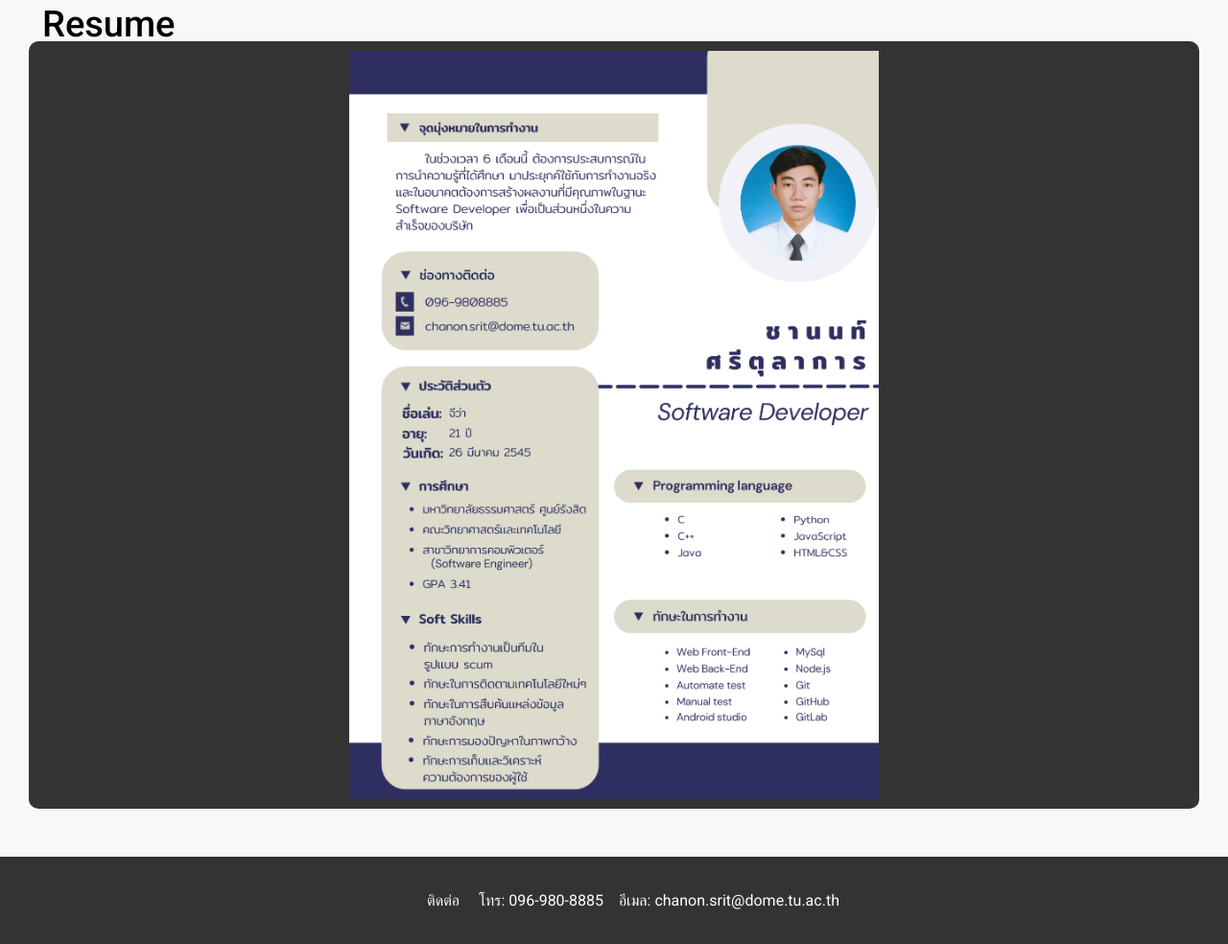
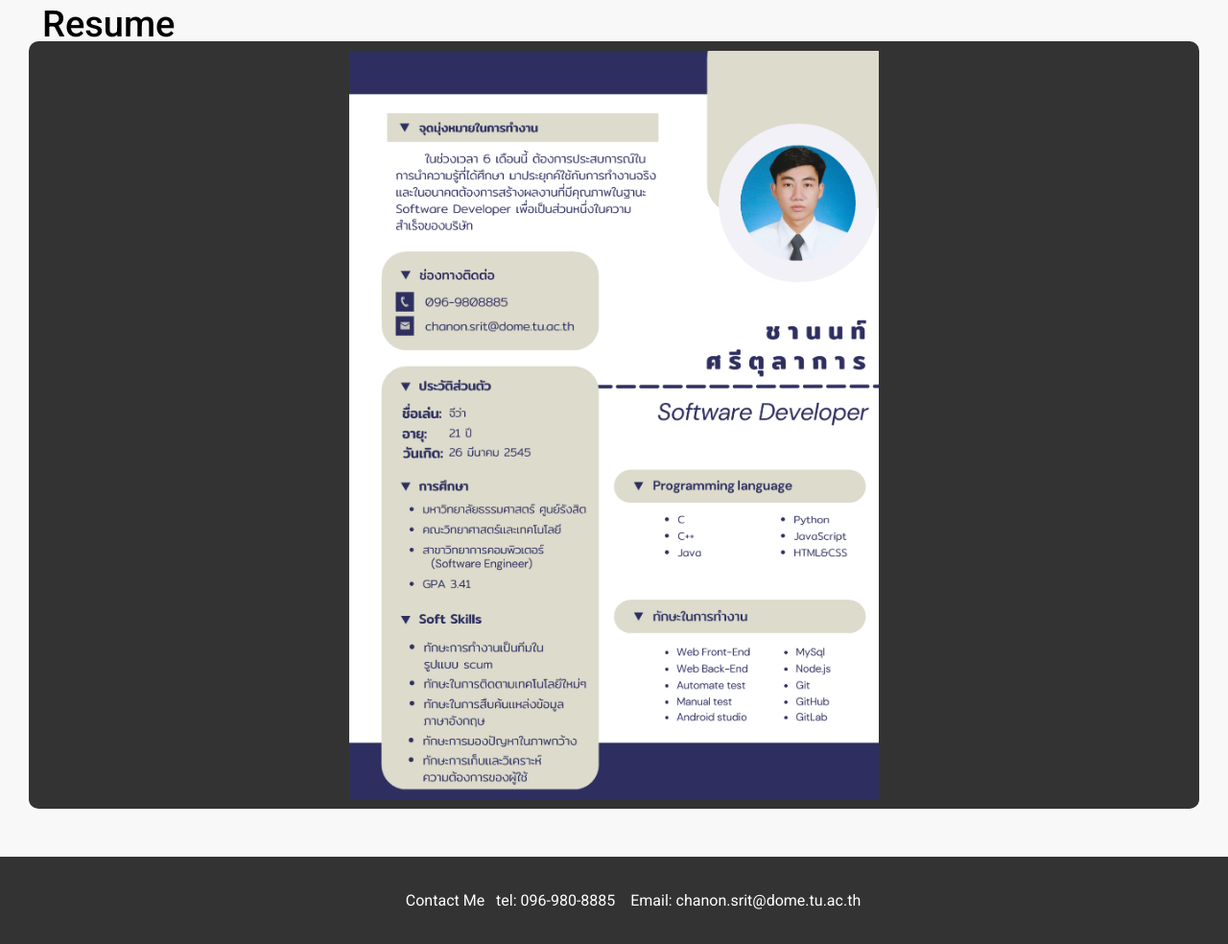
Before and after one commit to Chanon-Srit/CS369_grid, a plain HTML site: page index.html in a window 1280 px wide. Shown: the part 2467-3451 px from the top of the page at 96% size. Drawn offline with Linux system fonts and the light colour scheme.

Commit message:
Update footer index.html

```diff
--- a/index.html
+++ b/index.html
@@ -202,7 +202,7 @@ Football player
       </div>
 
   <div class="footer">
-        <pre>ติดต่อ     โทร: 096-980-8885    อีเมล: chanon.srit@dome.tu.ac.th</pre>
+        <pre>Contact Me   tel: 096-980-8885    Email: chanon.srit@dome.tu.ac.th</pre>
   </div>
     <script>
       document.addEventListener('scroll', function() {
```
